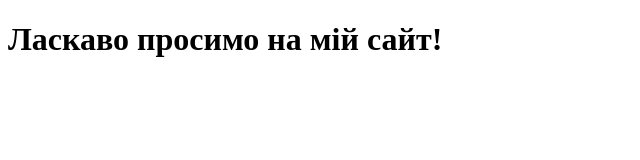
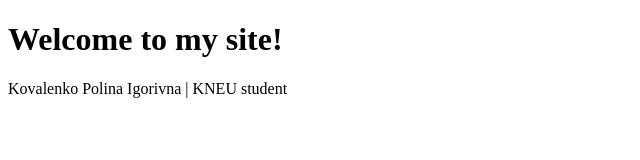
Before and after one commit to Polly326/peony, a plain HTML site: page index.html in a window 1280 px wide. Shown: the whole page, without its empty margins (0-640 px from the left). Drawn offline with Linux system fonts and the light colour scheme.

Commit message:
Add full name in footer

```diff
--- a/index.html
+++ b/index.html
@@ -1,9 +1,12 @@
 <!DOCTYPE html>
 <html>
 <head>
-  <title>Мій сайт</title>
+  <title>My site</title>
 </head>
 <body>
-  <h1>Ласкаво просимо на мій сайт!</h1>
+  <h1>Welcome to my site!</h1>
+  <footer>
+    <p>Kovalenko Polina Igorivna | KNEU student</p>
+  </footer>
 </body>
 </html>
```
